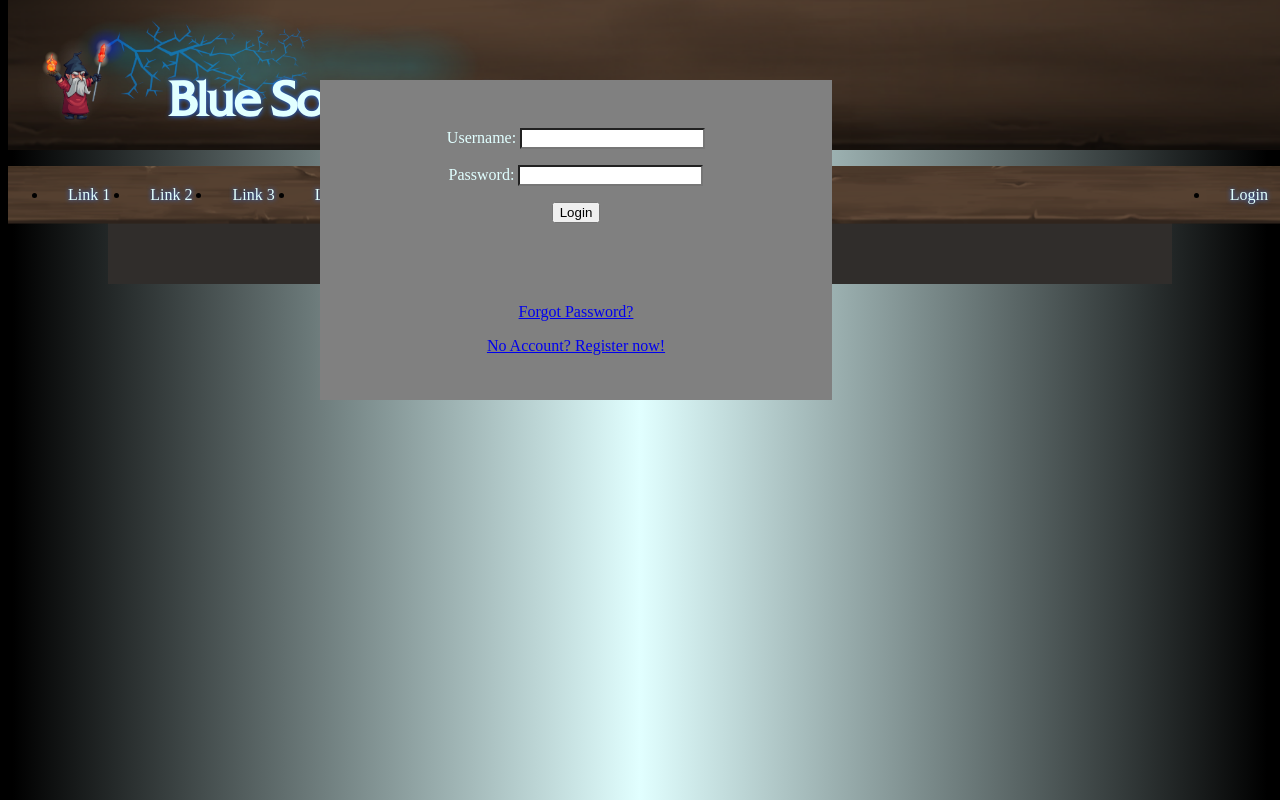
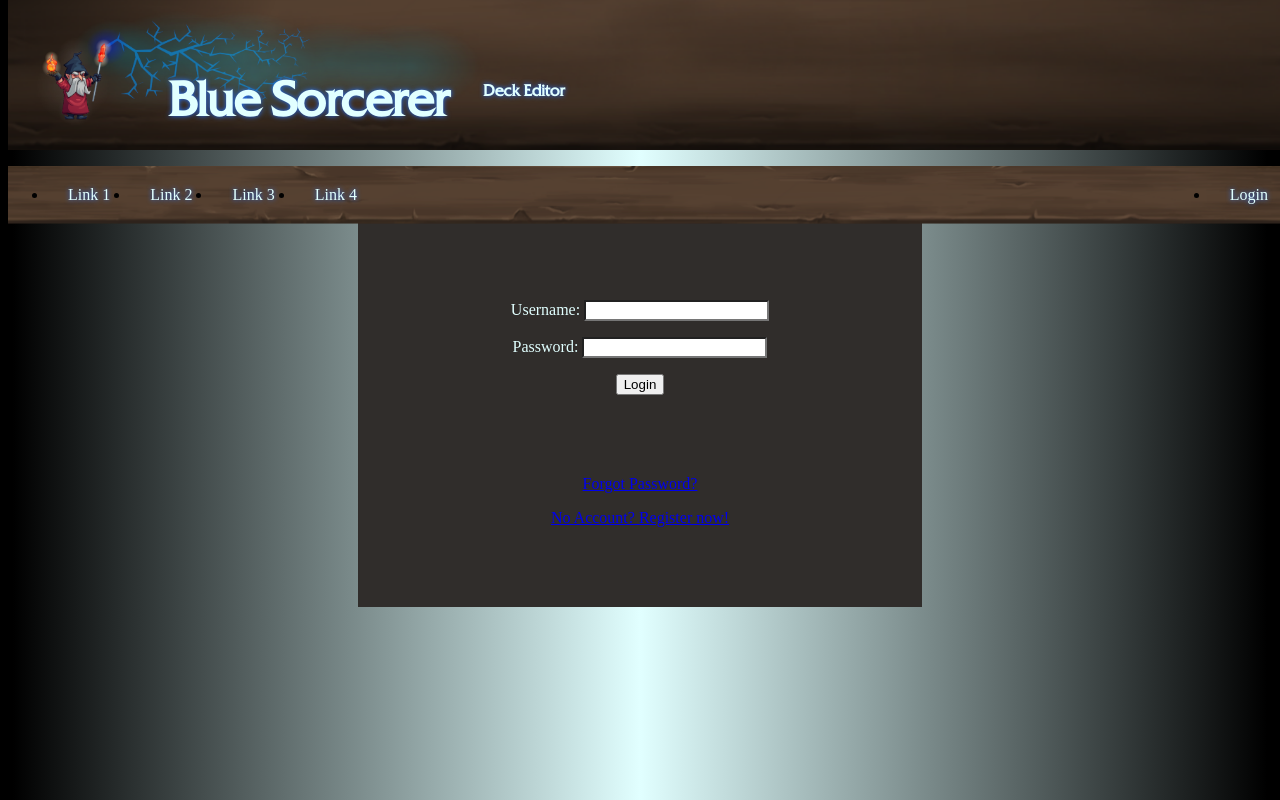
Before and after one commit to NikCesar/BlueSorcerer-Deck-Editor, a PHP site: page /pages/login.php in a window 1280 px wide. Run offline with PHP 8.4, Linux system fonts and the light colour scheme; some libraries are stand-ins or nearby versions.

Commit message:
fixed some css classes and removed unnecessary div containers.

```diff
--- a/assets/css/root.css
+++ b/assets/css/root.css
@@ -26,28 +26,22 @@ body {
     color: var(--hueWhite);
 }
 
-#loginWindow {
-    position: absolute;
-    background-color: grey;
-    top: 50%;
-    left: 50%;
-    width: 40%;
-    height: 40%;
-    margin-top: -25%;
-    margin-left: -25%;
-}
-
-#credentials input {
+.content input {
     background: white;
 }
 
-#credentials {
+.content section {
+    margin: 1em;
+}
+
+.content.small-content {
+    min-width: 400px;
+    max-width: 500px;
+}
+
+.centered {
     text-align: center;
     margin: 3em auto;
-}
-
-#credentials section {
-    margin: 1em;
 }
 
 #register {
--- a/pages/login.php
+++ b/pages/login.php
@@ -8,9 +8,8 @@
     <body>
         <?php include "partials/_topBar.php"; ?>
 
-        <div class="content">
-            <div id="loginWindow">
-                <div id="credentials">
+        <div class="content small-content">
+            <div class="centered">
                 <section id="username">
                     <label id="usernameLabel">Username: </label>
                     <input id="usernameTextArea">
@@ -32,7 +31,6 @@
                 </div>
             </div>
         </div>
-        </div>
 
         <footer></footer>
     </body>
```
Lines whose indentation alone changed are shown as unchanged.
